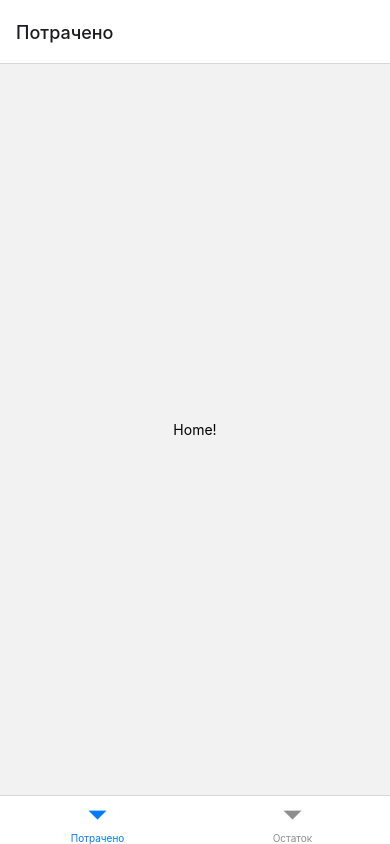
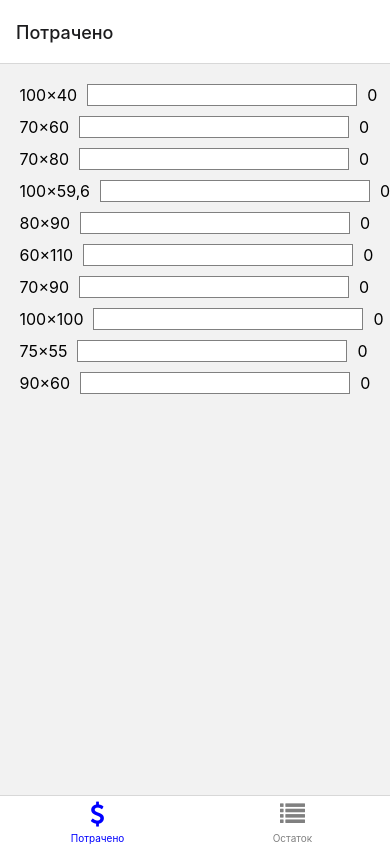
Before and after one commit to zhenekpirozhok/etiketki, a React Native app: screen / in a window 390 px wide. Built offline with nearby package versions, Linux system fonts and the light colour scheme.

Commit message:
add labels spent count

```diff
--- a/App.js
+++ b/App.js
@@ -1,24 +1,35 @@
-import * as React from "react";
-import { Text, View } from "react-native";
 import { NavigationContainer } from "@react-navigation/native";
 import { createBottomTabNavigator } from "@react-navigation/bottom-tabs";
 import LabelsLeftScreen from "./screens/LabelsLeftScreen";
-
-function HomeScreen() {
-  return (
-    <View style={{ flex: 1, justifyContent: "center", alignItems: "center" }}>
-      <Text>Home!</Text>
-    </View>
-  );
-}
+import LabelsSpentScreen from "./screens/LabelsSpentScreen";
+import Icon from "react-native-vector-icons/FontAwesome";
 
 const Tab = createBottomTabNavigator();
 
 export default function App() {
   return (
     <NavigationContainer>
-      <Tab.Navigator>
-        <Tab.Screen name="Потрачено" component={HomeScreen} />
+      <Tab.Navigator
+        screenOptions={({ route }) => ({
+          tabBarIcon: ({ focused, color, size }) => {
+            let iconName;
+
+            if (route.name === "Потрачено") {
+              iconName = focused ? "dollar" : "dollar"; // Use the appropriate icon name
+            } else if (route.name === "Остаток") {
+              iconName = focused ? "list" : "list"; // Use the appropriate icon name
+            }
+
+            // Return the icon component
+            return <Icon name={iconName} size={size} color={color} />;
+          },
+        })}
+        tabBarOptions={{
+          activeTintColor: "blue", // Color of the active tab icon
+          inactiveTintColor: "gray", // Color of inactive tab icons
+        }}
+      >
+        <Tab.Screen name="Потрачено" component={LabelsSpentScreen} />
         <Tab.Screen name="Остаток" component={LabelsLeftScreen} />
       </Tab.Navigator>
     </NavigationContainer>
--- a/components/NumberInput.jsx
+++ b/components/NumberInput.jsx
@@ -1,12 +1,12 @@
 import React, { useState } from "react";
 import { View, Text, TextInput, Button } from "react-native";
+import styles from "../styles/styles";
 
 const NumberInput = ({ label, style, onChangeText }) => {
   const [number, setNumber] = useState("");
 
   // Function to handle text input change and validate it as a number
   const handleNumberChange = (text) => {
-    // Check if the input is a valid number using isNaN
     if (!isNaN(text)) {
       setNumber(text);
       onChangeText(text);
@@ -15,7 +15,7 @@ const NumberInput = ({ label, style, onChangeText }) => {
 
   return (
     <View>
-      <Text>{label}</Text>
+      <Text style={styles.header}>{label}</Text>
       <TextInput
         value={number}
         onChangeText={handleNumberChange}
--- a/components/Picker.jsx
+++ b/components/Picker.jsx
@@ -1,11 +1,12 @@
 import { Text, View } from "react-native";
 import { Picker } from "@react-native-picker/picker";
 import * as React from "react";
+import styles from "../styles/styles";
 
 const SelectOption = ({ label, options, selectedValue, onValueChange }) => {
   return (
     <View>
-      <Text>{label}</Text>
+      <Text style={styles.header}>{label}</Text>
       <Picker selectedValue={selectedValue} onValueChange={onValueChange}>
         {options.map((option) => (
           <Picker.Item key={option.id} label={option.value} value={option.id} />
--- /dev/null
+++ b/components/SizeInput.jsx
@@ -0,0 +1,54 @@
+import React, { useState } from "react";
+import { View, Text, TextInput, StyleSheet } from "react-native";
+
+const SizeInputContainer = ({ sizeObj }) => {
+  const [rollsUsed, setRollsUsed] = useState(0);
+
+  const handleNumberChange = (text) => {
+    if (!isNaN(text)) {
+      setRollsUsed(+text);
+    }
+  };
+
+  return (
+    <View style={styles.container}>
+      <Text style={styles.sizeText}>{sizeObj.size}</Text>
+      <TextInput
+        style={styles.input}
+        keyboardType="numeric"
+        onChangeText={handleNumberChange}
+      />
+      <Text style={styles.totalText}>
+        {sizeObj.labelsQuantity * rollsUsed}
+      </Text>
+    </View>
+  );
+};
+
+const styles = StyleSheet.create({
+  container: {
+    flexDirection: "row",
+    alignItems: "center",
+    marginBottom: 10, // Adjust as needed
+  },
+  sizeText: {
+    flex: 2, // Adjust as needed
+    marginRight: 10,
+    fontSize: 16,
+  },
+  input: {
+    flex: 1, // Adjust as needed
+    backgroundColor: "white",
+    borderColor: "gray",
+    borderWidth: 1,
+    paddingHorizontal: 10,
+    fontSize: 16,
+  },
+  totalText: {
+    flex: 2, // Adjust as needed
+    marginLeft: 10,
+    fontSize: 16,
+  },
+});
+
+export default SizeInputContainer;
--- a/data/radiuses.js
+++ b/data/radiuses.js
@@ -1,29 +1,28 @@
 const radiuses = [
   {
     id: '0',
-      value: '100×59,6 термо',
+    value: '100\u00D759,6 термо',
     maxRadius: 5.6,
     maxQuantity: 3300
   },
   {
     id: '1',
-      value: '70×60',
+    value: '70\u00D760',
     maxRadius: 5.6,
     maxQuantity: 3300
   },
   {
     id: '2',
-      value: '60×110 цифра',
+    value: '60\u00D7110 цифра',
     maxRadius: 5.7,
     maxQuantity: 1200
   },
   {
     id: '3',
-      value: '70×80 цифра',
+    value: '70\u00D780 цифра',
     maxRadius: 6.2,
     maxQuantity: 1900
   }
 ];
 
-
 export default radiuses;
--- a/data/sizes.js
+++ b/data/sizes.js
@@ -1,8 +1,14 @@
 const sizes = [
-    '100×59,6 термо',
-    '70×60',
-    '60×110 цифра',
-    '70×80 цифра'
+  { id: 1, size: "100\u00D740", labelsQuantity: 12 },
+  { id: 2, size: "70\u00D760", labelsQuantity: 7 },
+  { id: 3, size: "70\u00D780", labelsQuantity: 7 },
+  { id: 4, size: "100\u00D759,6", labelsQuantity: 10 },
+  { id: 5, size: "80\u00D790", labelsQuantity: 7 },
+  { id: 6, size: "60\u00D7110", labelsQuantity: 6 },
+  { id: 7, size: "70\u00D790", labelsQuantity: 7 },
+  { id: 8, size: "100\u00D7100", labelsQuantity: 5 },
+  { id: 9, size: "75\u00D755", labelsQuantity: 11 },
+  { id: 10, size: "90\u00D760", labelsQuantity: 11 },
 ];
 
 export default sizes;
--- a/package.json
+++ b/package.json
@@ -10,6 +10,7 @@
   },
   "dependencies": {
     "@expo/webpack-config": "^19.0.0",
+    "@react-native-picker/picker": "2.4.10",
     "@react-navigation/bottom-tabs": "^6.5.8",
     "@react-navigation/native": "^6.1.7",
     "@react-navigation/native-stack": "^6.9.13",
@@ -21,8 +22,8 @@
     "react-native-dropdown-picker": "^5.4.6",
     "react-native-safe-area-context": "4.6.3",
     "react-native-screens": "~3.22.0",
-    "react-native-web": "~0.19.6",
-    "@react-native-picker/picker": "2.4.10"
+    "react-native-vector-icons": "^10.0.0",
+    "react-native-web": "~0.19.6"
   },
   "devDependencies": {
     "@babel/core": "^7.20.0"
--- a/screens/LabelsLeftScreen.jsx
+++ b/screens/LabelsLeftScreen.jsx
@@ -1,15 +1,17 @@
+import React from "react";
+import { Text, View } from "react-native";
 import Picker from "../components/Picker";
 import NumberInput from "../components/NumberInput";
 import radiuses from "../data/radiuses";
 import useLabelsLeft from "../hooks/useLabelsLeft";
-import { Text, View } from "react-native";
+import styles from "../styles/styles";
 
 export default function LabelsLeftScreen() {
   const { labelsLeft, selectedSize, currentRadius, updateLabelsLeft } =
     useLabelsLeft(radiuses);
 
   return (
-    <View style={{ padding: "5%" }}>
+    <View style={styles.container}>
       <Picker
         label={"Размер бумаги"}
         options={radiuses}
@@ -20,12 +22,12 @@ export default function LabelsLeftScreen() {
       />
       <NumberInput
         label={"Текущий радиус"}
-        style={{ backgroundColor: "white", margin: "3vh 0" }}
+        style={styles.input}
         onChangeText={(text) => {
           updateLabelsLeft(selectedSize, text);
         }}
       />
-      <Text>Этикеток осталось: {labelsLeft}</Text>
+      <Text style={styles.labelText}>Этикеток осталось: {labelsLeft}</Text>
     </View>
   );
 }
--- /dev/null
+++ b/screens/LabelsSpentScreen.jsx
@@ -0,0 +1,16 @@
+import * as React from "react";
+import { Text, View } from "react-native";
+import SizeInputContainer from "../components/SizeInput";
+import sizes from "../data/sizes";
+
+export default function LabelsSpentScreen() {
+  return (
+    <View style={{ flex: 1, padding: "5%" }}>
+      {
+        sizes.map(size => (
+            <SizeInputContainer sizeObj={size} key={size.id}/>
+        ))
+      }
+    </View>
+  );
+}
--- /dev/null
+++ b/styles/styles.js
@@ -0,0 +1,29 @@
+import { StyleSheet } from "react-native";
+
+const styles = StyleSheet.create({
+  container: {
+    padding: 16,
+    flex: 1,
+    backgroundColor: "#ffffff",
+  },
+  header: {
+    fontSize: 18,
+    fontWeight: "bold",
+    marginBottom: 8,
+  },
+  input: {
+    backgroundColor: "#ffffff",
+    borderColor: "#ccc",
+    borderWidth: 1,
+    padding: 8,
+    marginBottom: 16,
+    fontSize: 16,
+  },
+  labelText: {
+    fontSize: 16,
+    marginTop: 8,
+  },
+});
+
+
+export default styles;
```
Also changed, not shown: 1 other file (tests, documents, lock files or other folders). Lines whose indentation alone changed are shown as unchanged.
